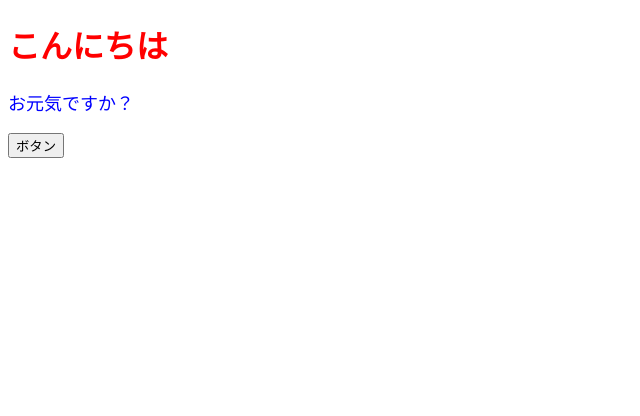
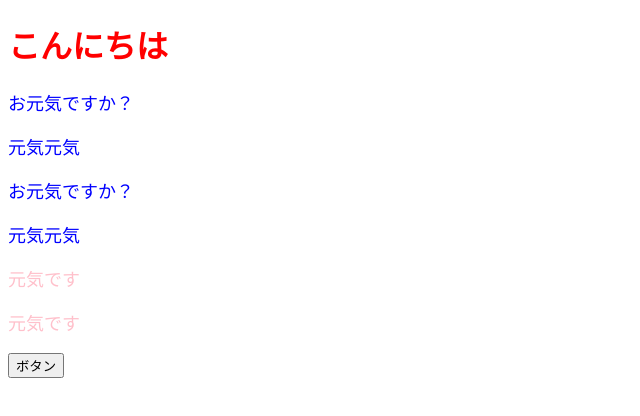
Before and after one commit to osasou/React-lesson-Udemy, a React (Create React App) app: page / in a window 1280 px wide. Shown: the top 416 px of the page, without its empty margins (0-640 px from the left). Built offline with nearby package versions, Linux system fonts and the light colour scheme.

Commit message:
create ColorfulMessage Component and learn props

```diff
--- a/src/App.jsx
+++ b/src/App.jsx
@@ -1,16 +1,15 @@
 import React from "react";
+import ColorfulMessage from "./components/ColorfulMessage";
 
 const App = () => {
   const onClickButton = () => alert();
-  const contentStyle = {
-    color: "blue",
-    fontSize: "18px"
-  };
-
   return (
     <>
       <h1 style={{ color: "red" }}>こんにちは</h1>
-      <p style={contentStyle}>お元気ですか？</p>
+      <ColorfulMessage color="blue" message="お元気ですか？">
+        元気元気
+      </ColorfulMessage>
+      <ColorfulMessage color="pink" message="元気です" />
       <button onClick={onClickButton}>ボタン</button>
     </>
   );
--- /dev/null
+++ b/src/components/ColorfulMessage.jsx
@@ -0,0 +1,25 @@
+import React from "react";
+
+const ColorfulMessage = (props) => {
+  // 分割代入してあげると毎回props.hogeと書かなくてよくなるよ
+  const { color, message, children } = props;
+  const contentStyle = {
+    // color: props.color,
+    // color: color, さらに省略できる
+    color,
+    fontSize: "18px"
+  };
+
+  return (
+    <>
+      {/* ２通りのpropsからのメッセージ受け渡し */}
+      <p style={contentStyle}>{props.message}</p>
+      <p style={contentStyle}>{props.children}</p>
+
+      <p style={contentStyle}>{message}</p>
+      <p style={contentStyle}>{children}</p>
+    </>
+  );
+};
+
+export default ColorfulMessage;
```
